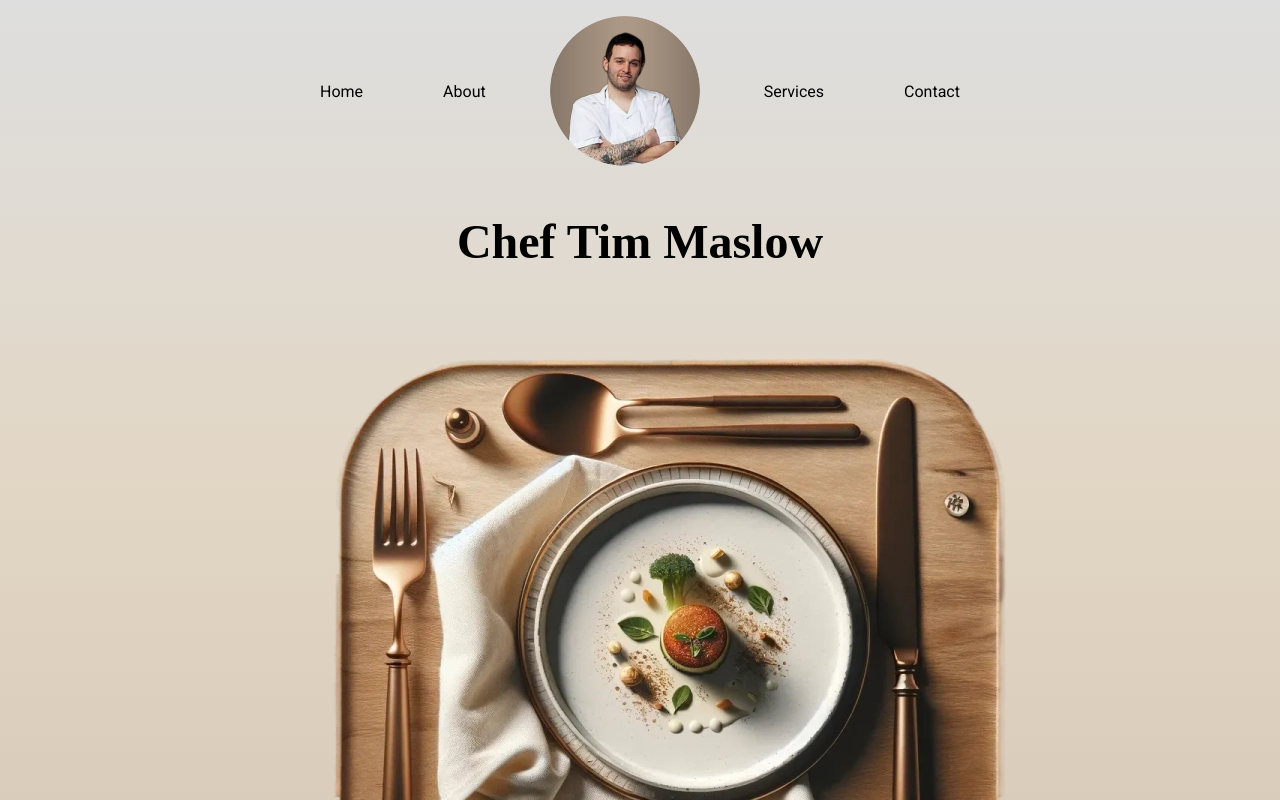
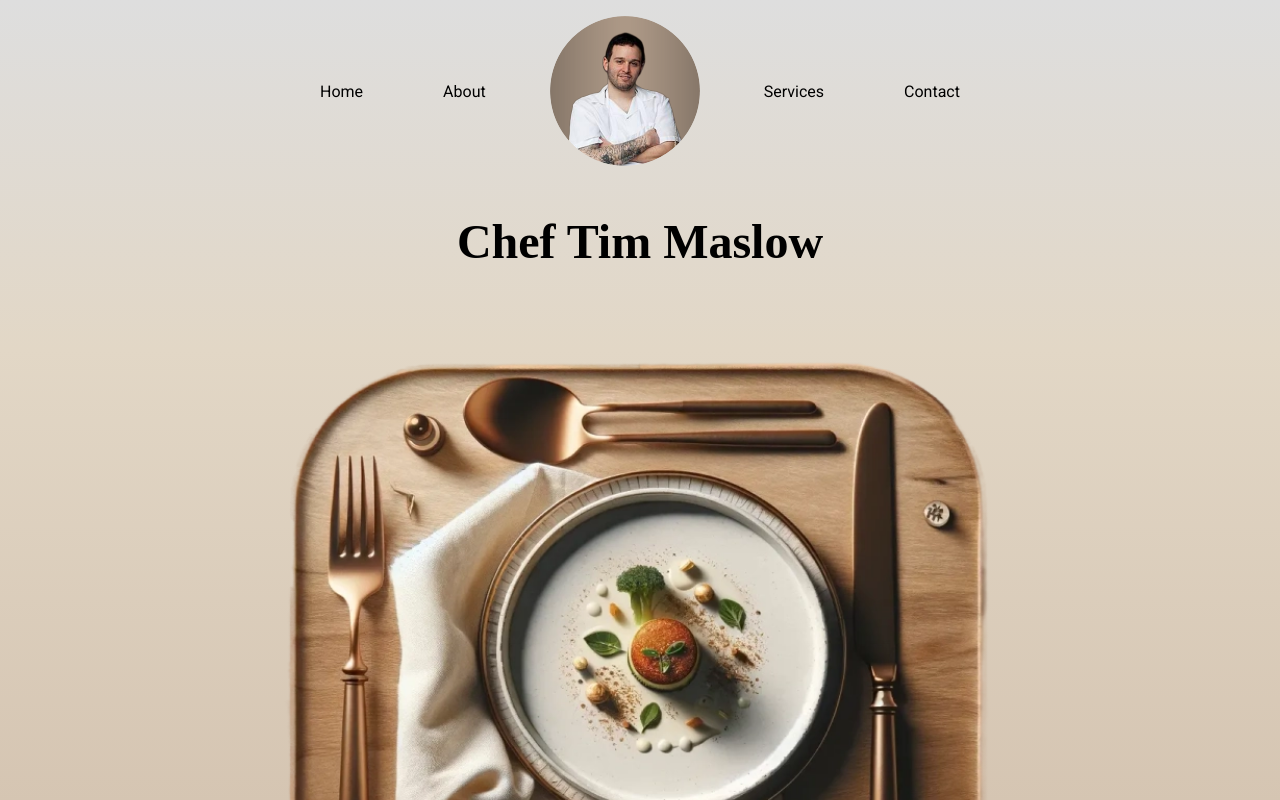
Before and after one commit to MalloryShackford/cheftimmaslow, a React (Vite) app: page / in a window 1280 px wide. Shown: the top 800 px of the page. Built offline with nearby package versions, Linux system fonts and the light colour scheme; a web font is replaced by a local one.

Commit message:
added favicon, recentered bg img

```diff
--- a/index.html
+++ b/index.html
@@ -2,7 +2,7 @@
 <html lang="en">
   <head>
     <meta charset="UTF-8" />
-    <link rel="icon" type="image/svg+xml" href="/vite.svg" />
+    <link rel="icon" type="image/png" href="src/assets/favicon.ico" />
     <link rel="preconnect" href="https://fonts.googleapis.com">
     <link rel="preconnect" href="https://fonts.gstatic.com" crossorigin>
     <link href="https://fonts.googleapis.com/css2?family=Glass+Antiqua&family=Roboto:ital,wght@0,100;0,300;0,400;0,500;0,700;0,900;1,100;1,300;1,400;1,500;1,700;1,900&display=swap" rel="stylesheet">
--- a/src/components/Main.jsx
+++ b/src/components/Main.jsx
@@ -21,8 +21,8 @@ const Main = () => {
       <div className="title-container">
             <h2>Chef Tim Maslow</h2>
       </div>
-      <img src={bgImg}/>
       <div className="bg-img">
+        <img src={bgImg} alt="backgroundImg"/>
       </div>
       <About />
       <Services />
--- a/src/styles/main.css
+++ b/src/styles/main.css
@@ -18,11 +18,10 @@ nav {
 	border-radius: 50%;
 }
 .bg-img {
-	width: 100%;
-	height: 80vh;
-	/* background-image: url("src/assets/personalChef.png"); */
-	background-size: cover;
-	background-position: center;
+	display: flex;
+	justify-content: center;
+	width: 100vw;
+	height: 100vh;
 }
 ul,
 li {
```
Also changed, not shown: 1 other file (tests, documents, lock files or other folders).
